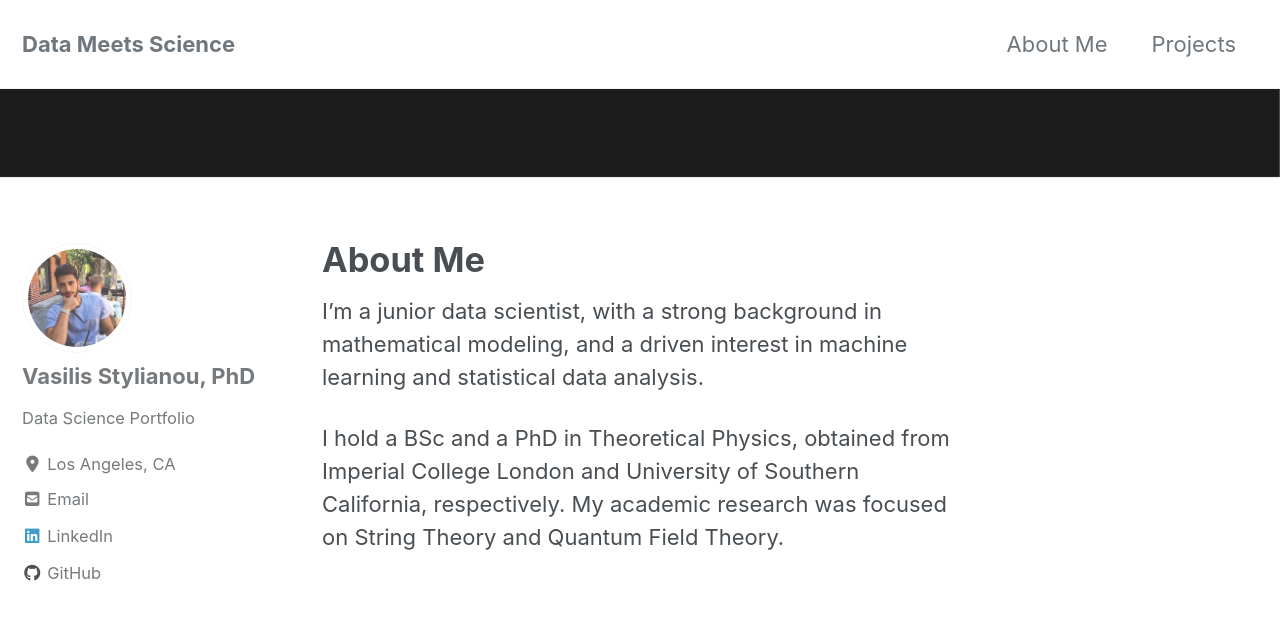
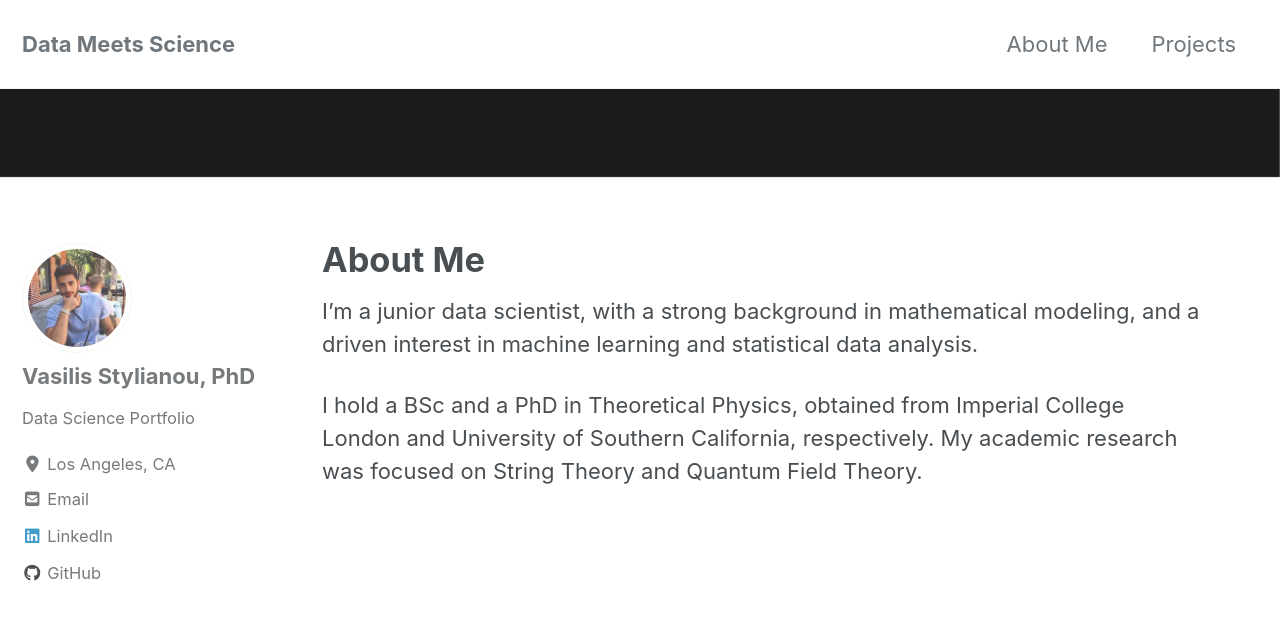
Before and after one commit to vasilis-stylianou/vasilis-stylianou.github.io, a Jekyll site: the page built from _pages/about.md, in a window 1280 px wide and 900 px high. Shown: the top 620 px of the window. Built offline with Jekyll 4.4.1, drawn with Linux system fonts in a browser that asks for light colours; cached includes are drawn as plain includes; nearby versions of some CDN libraries.

Commit message:
Update _page.scss

```diff
--- a/_sass/minimal-mistakes/_page.scss
+++ b/_sass/minimal-mistakes/_page.scss
@@ -23,12 +23,12 @@
   @include breakpoint($large) {
     float: right;
     width: calc(100% - #{$right-sidebar-width-narrow});
-    padding-right: $right-sidebar-width-narrow;
+    padding-right: 50px;
   }
 
   @include breakpoint($x-large) {
     width: calc(100% - #{$right-sidebar-width});
-    padding-right: $right-sidebar-width;
+    padding-right: 50px;
   }
 
   .page__inner-wrap {
```
